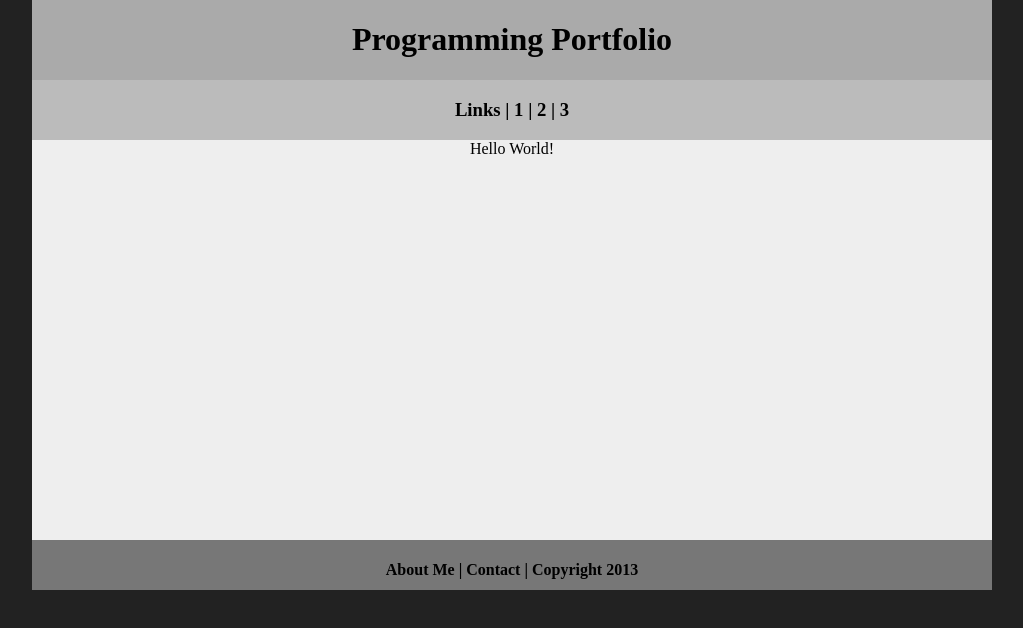
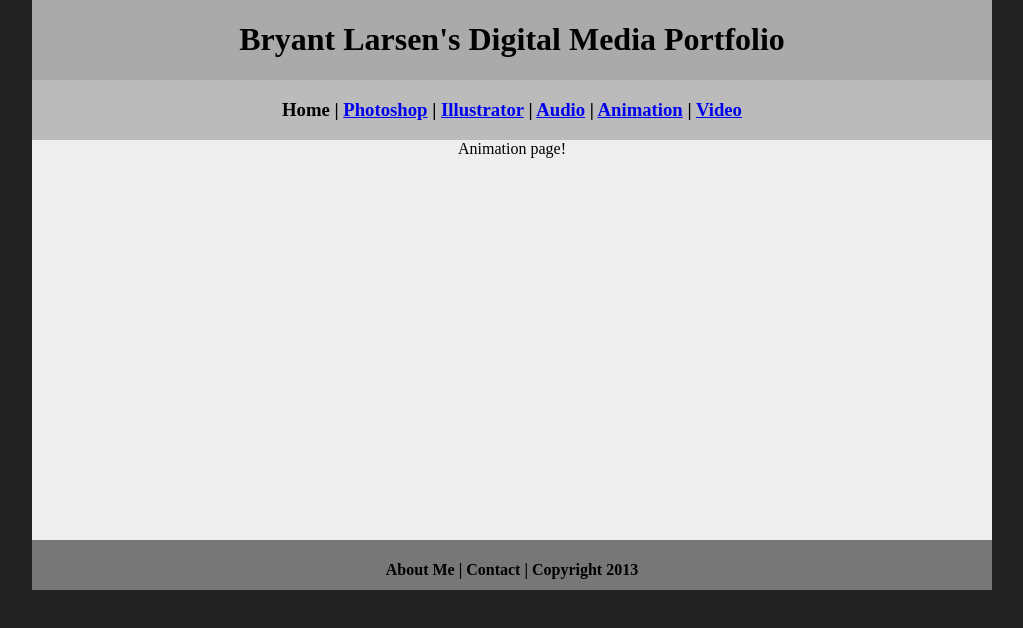
Before and after one commit to 9525892/BDLPortfolio, a plain HTML site: page index.html in a window 1280 px wide. Shown: the whole page, without its empty margins (128-1151 px from the left). Drawn offline with Linux system fonts and the light colour scheme.

Commit message:
Add files via upload

```diff
--- a/index.html
+++ b/index.html
@@ -3,18 +3,18 @@
 <head>
 	<!-- This is a comment! Text here will be ignored by the browser. -->
 	<meta charset="UTF-8">
-	<title>My Portfolio</title>
-	<link href="myCSS.css" rel="stylesheet" type="text/css">
+	<title>Bryant Larsen's Digital Media Portfolio</title>
+	<link href="../myCSS.css" rel="stylesheet" type="text/css">
 </head>
 <body>
 <div class="container">
   <div class="header">
-  	<h1>Programming Portfolio</h1>
+  	<h1>Bryant Larsen's Digital Media Portfolio</h1>
   </div>
   <div class="nav">
-    <h3>Links | 1 | 2 | 3</h3>
+    <h3><a>Home</a> | <a href="../photoshop/index.html">Photoshop</a> | <a href="../illlustrator/index.html">Illustrator</a> | <a href="../audio/index.html">Audio</a> | <a href="index.html">Animation</a> | <a href="../video/index.html">Video</a></h3>
   </div>
-  <div class="content">Hello World!</div>
+  <div class="content">Animation page!</div>
   <div class="footer">
     <h4>About Me | Contact | Copyright 2013</h4>
   </div>
```
